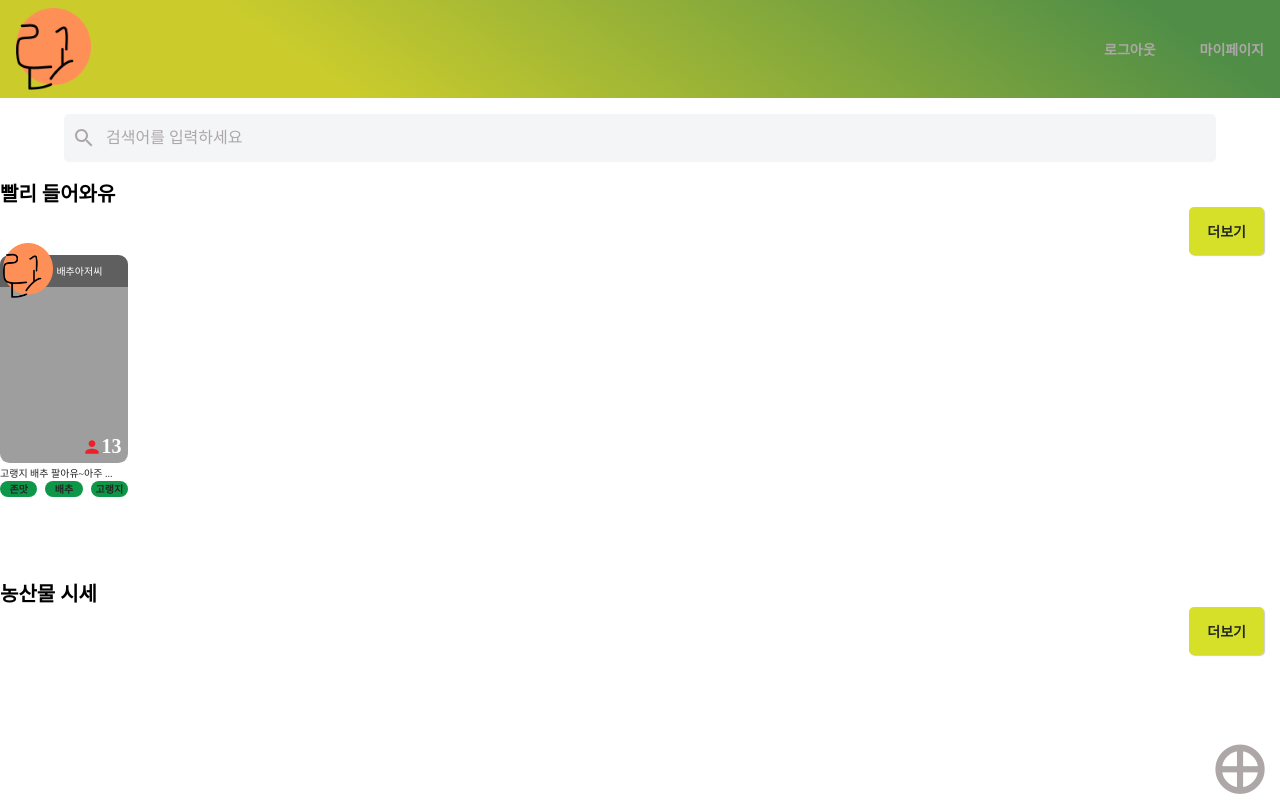
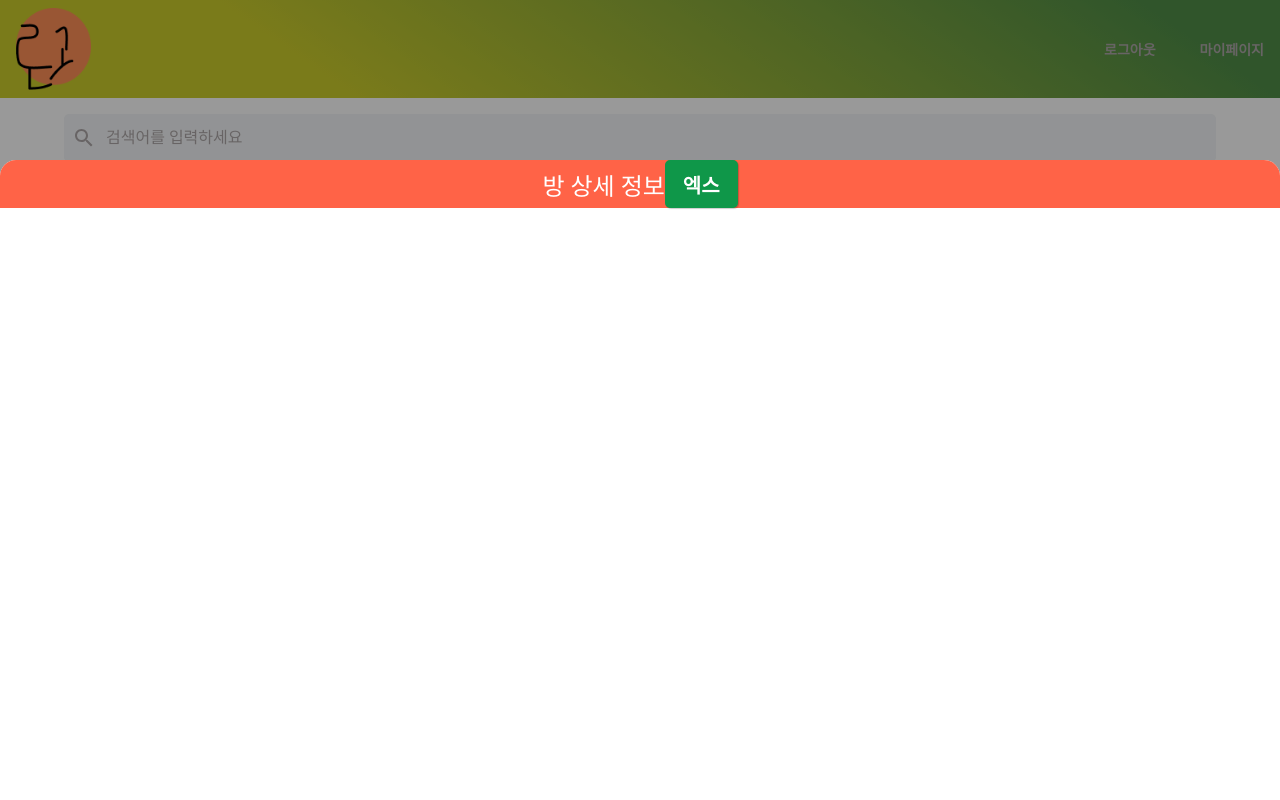
Before and after one commit to seonghun0828/farmNfarms, a React (Create React App) app in the folder frontend/: page / in a window 1280 px wide. Built offline with nearby package versions, Linux system fonts and the light colour scheme; grey boxes are pictures that could not be loaded.

Commit message:
[feat] Front: ModalPortal 생성

```diff
--- a/frontend/public/index.html
+++ b/frontend/public/index.html
@@ -29,6 +29,7 @@
   <body>
     <noscript>You need to enable JavaScript to run this app.</noscript>
     <div id="root"></div>
+    <div id="modal"></div>
     <!--
       This HTML file is a template.
       If you open it directly in the browser, you will see an empty page.
--- /dev/null
+++ b/frontend/src/components/molecules/RoomDetailModal/ModalPortal.jsx
@@ -0,0 +1,34 @@
+import { useEffect } from 'react'
+import reactDom from "react-dom";
+import styled from 'styled-components';
+
+const BackGround = styled.div`
+  position: fixed;
+  background-color: rgba(0, 0, 0, 0.40);
+  width: 100%;
+  height: 100vh;
+  top: 0;
+  left: 0;
+`
+
+const ModalPortal = ({ children }) => {
+
+  // 백그라운드에서 스크롤 안되게
+  useEffect(() => {
+    document.body.style.cssText = `
+      position: fixed;
+      top: -${window.scrollY}px;
+      overflow-y: scroll;
+      width: 100%;`;
+    return () => {
+      const scrollY = document.body.style.top;
+      document.body.style.cssText = '';
+      window.scrollTo(0, parseInt(scrollY || '0', 10) * -1);
+    };
+  }, []);
+
+  const el = document.getElementById("modal");
+  return reactDom.createPortal(<BackGround>{children}</BackGround>, el);
+};
+
+export default ModalPortal;
--- /dev/null
+++ b/frontend/src/components/molecules/RoomDetailModal/index.jsx
@@ -0,0 +1,45 @@
+import ModalPortal from "./ModalPortal";
+import styled from "styled-components"
+import Text from "../../atoms/Text";
+import Button from "../../atoms/Button";
+
+const Content = styled.div`
+  position: fixed;
+  left: 0;
+  right: 0;
+  bottom: 0;
+  margin: auto;
+  background-color: white;
+  width: 100%;
+  height: 80vh;
+  border-radius: 1rem 1rem 0 0;
+`;
+
+const ContentHeader = styled.div`
+  background-color: tomato;
+  width: 100%;
+  height: 3rem;
+  border-radius: 1rem 1rem 0 0;
+`
+const HeaderLayout = styled.div`
+  display: flex;
+  justify-content: center;
+  align-items: center;
+`;
+
+const RoomDetailModal = () => {
+  return (
+    <ModalPortal>
+      <Content>
+        <ContentHeader>
+          <HeaderLayout>
+            <Text color="white" fontSize="xxxl">방 상세 정보</Text>
+            <Button>엑스</Button>
+          </HeaderLayout>
+        </ContentHeader>
+      </Content>
+    </ModalPortal>
+  );
+}
+
+export default RoomDetailModal;
--- a/frontend/src/components/pages/Home/index.jsx
+++ b/frontend/src/components/pages/Home/index.jsx
@@ -6,6 +6,7 @@ import Navbar from '../../molecules/Navbar';
 import SearchBar from '../../molecules/SearchBar';
 import Text from '../../atoms/Text';
 import Button from '../../atoms/Button';
+import RoomDetailModal from '../../molecules/RoomDetailModal';
 
 const StyledHome = styled.div``;
 const FlexSearchArea = styled.div`
@@ -34,6 +35,7 @@ const AddRoomArea = styled.div`
 const Home = () => {
   return (
     <StyledHome>
+      <RoomDetailModal></RoomDetailModal>
       <Navbar url={logo} isLogin imgSize="xs" fontSize="sm" mode="graytext" />
       <FlexSearchArea>
         <SearchArea>
```
